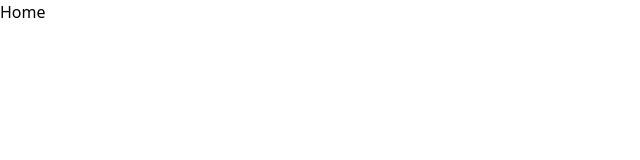
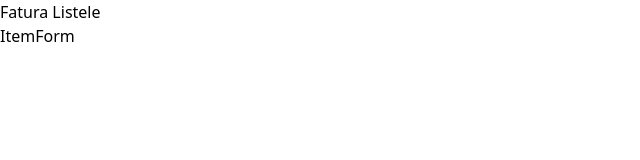
Before and after one commit to sevvalsaygat/invoicing-app, a React (Create React App) app: page / in a window 1280 px wide. Shown: the top 160 px of the page, without its empty margins (0-640 px from the left). Built offline with nearby package versions, Linux system fonts and the light colour scheme.

Commit message:
Create main components

```diff
--- a/src/App.js
+++ b/src/App.js
@@ -1,11 +1,13 @@
 import { Routes, Route } from 'react-router-dom';
+import List from "./components/List/index"
+import Form from "./components/Form/index"
 import "react-datepicker/dist/react-datepicker.css";
 
 function App() {
   return (
     <Routes>
-      <Route path='/' element={<div>Home</div>} />
-      <Route path='/list' element={<div>List</div>} />
+      <Route path='/' element={<Form />} />
+      <Route path='/list' element={<List />} />
     </Routes>
   );
 }
--- /dev/null
+++ b/src/components/Form/ItemForm.js
@@ -0,0 +1,9 @@
+import React from 'react'
+
+function ItemForm() {
+  return (
+    <div>ItemForm</div>
+  )
+}
+
+export default ItemForm
--- /dev/null
+++ b/src/components/Form/index.js
@@ -0,0 +1,14 @@
+import React from 'react'
+import { Link } from "react-router-dom"
+import ItemForm from './ItemForm'
+
+function Index() {
+  return (
+    <div>
+      <Link to="/list">Fatura Listele</Link>
+      <ItemForm/>
+    </div>
+  )
+}
+
+export default Index
--- /dev/null
+++ b/src/components/List/index.js
@@ -0,0 +1,12 @@
+import React from 'react'
+import { Link } from "react-router-dom"
+
+function Index() {
+  return (
+    <div>
+      <Link to="/">Yeni fatura oluştur</Link>
+    </div>
+  )
+}
+
+export default Index
```
